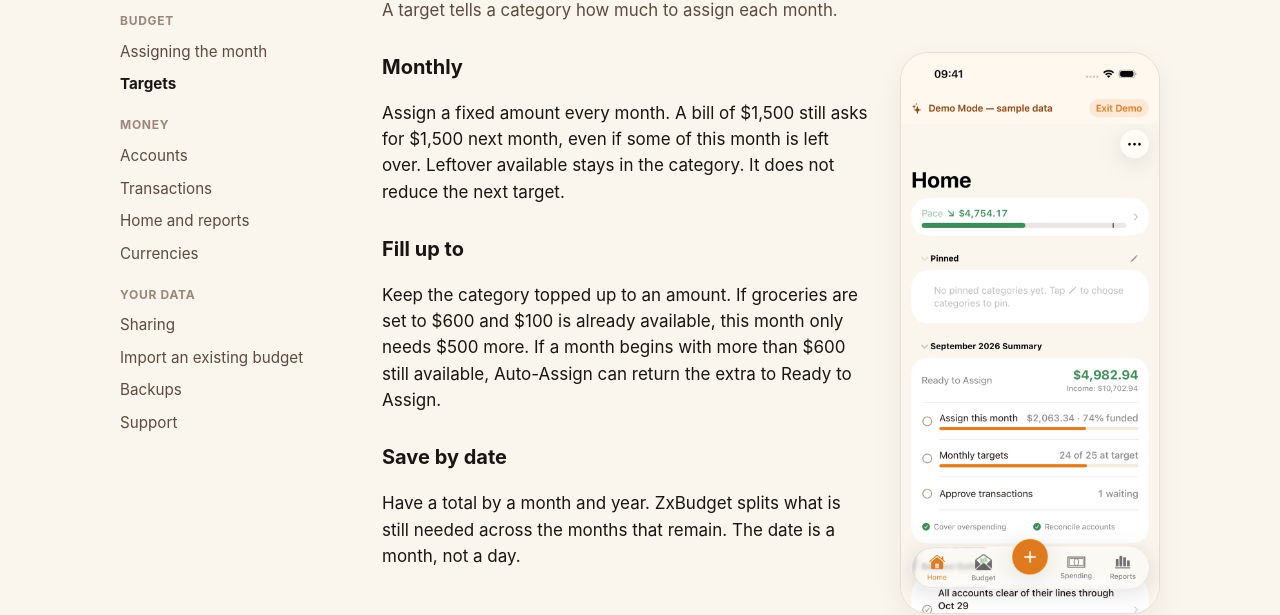
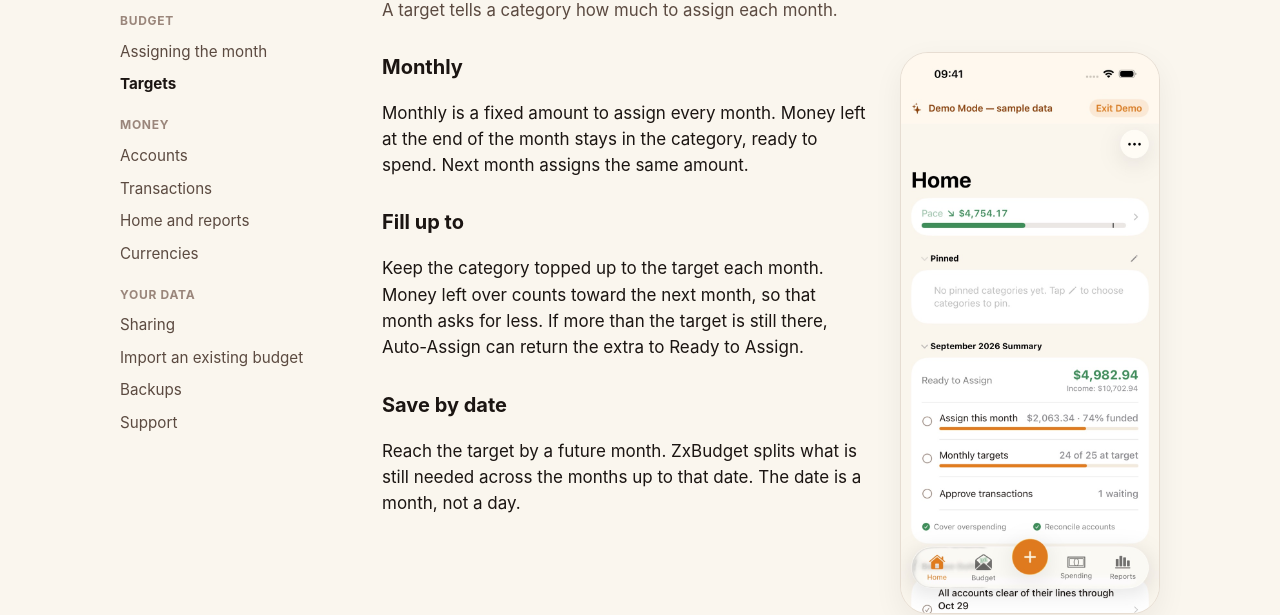
Before and after one commit to zxiiro/zxbudget-site, an Eleventy site: page src/guides/targets.njk in a window 1280 px wide. Shown: the part 217-832 px from the top of the page. Built offline with nearby package versions, Linux system fonts and the light colour scheme; Eleventy itself is replaced by a stand-in of ours; files that its build step writes are made by us from their sources.

Commit message:
Rewrite the three target descriptions
Monthly keeps assigning the same amount. Fill up to
counts leftover toward the next month. Save by date
splits what is still needed up to a future month.

Assisted-by: LLM

```diff
--- a/src/guides/targets.njk
+++ b/src/guides/targets.njk
@@ -15,13 +15,13 @@ nav: guides
   <section class="guide-split">
     <div class="copy">
   <h2>Monthly</h2>
-  <p>Assign a fixed amount every month. A bill of $1,500 still asks for $1,500 next month, even if some of this month is left over. Leftover available stays in the category. It does not reduce the next target.</p>
+  <p>Monthly is a fixed amount to assign every month. Money left at the end of the month stays in the category, ready to spend. Next month assigns the same amount.</p>
 
   <h2>Fill up to</h2>
-  <p>Keep the category topped up to an amount. If groceries are set to $600 and $100 is already available, this month only needs $500 more. If a month begins with more than $600 still available, Auto-Assign can return the extra to Ready to Assign.</p>
+  <p>Keep the category topped up to the target each month. Money left over counts toward the next month, so that month asks for less. If more than the target is still there, Auto-Assign can return the extra to Ready to Assign.</p>
 
   <h2>Save by date</h2>
-  <p>Have a total by a month and year. ZxBudget splits what is still needed across the months that remain. The date is a month, not a day.</p>
+  <p>Reach the target by a future month. ZxBudget splits what is still needed across the months up to that date. The date is a month, not a day.</p>
 
     </div>
     <div class="shots">
```
